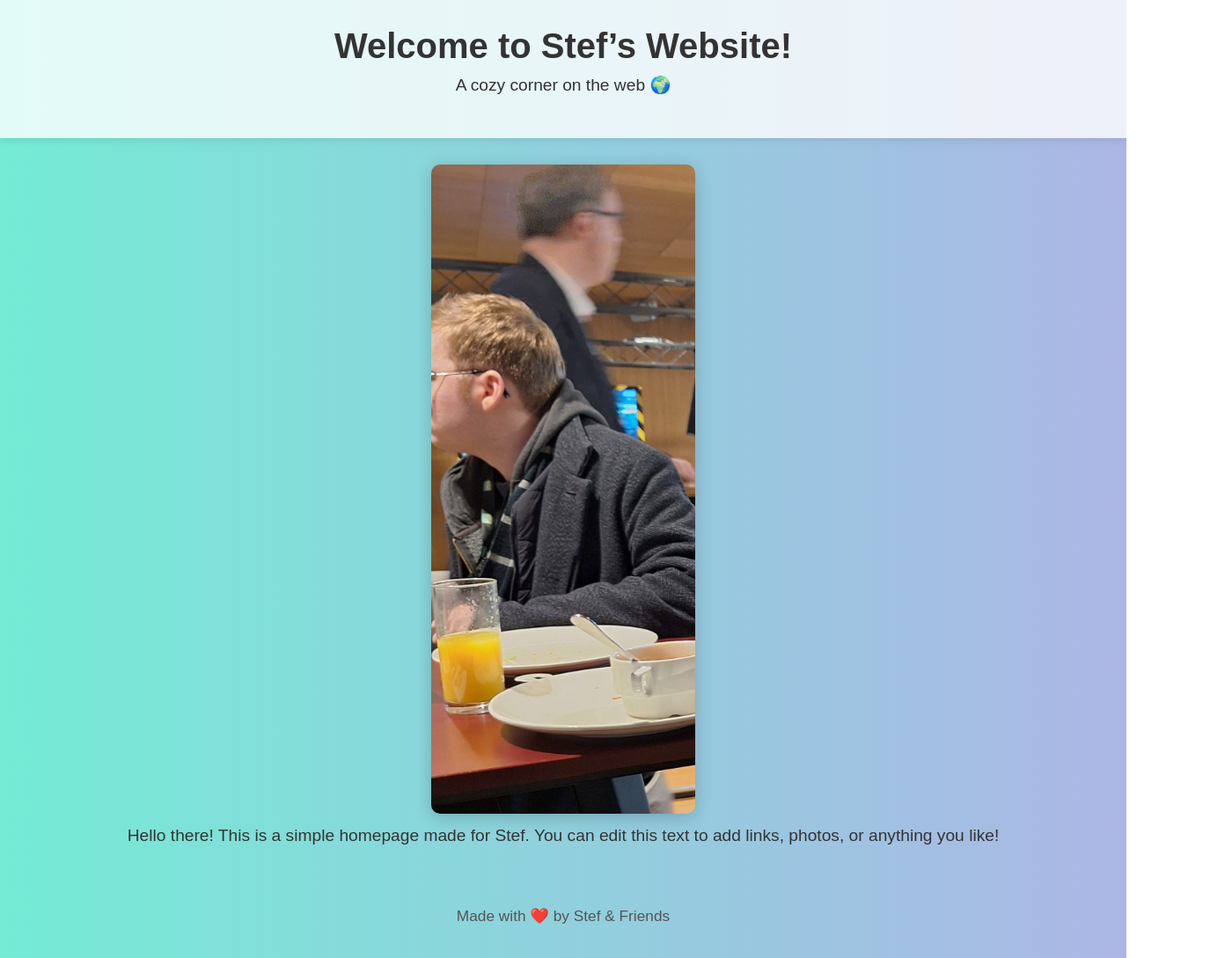
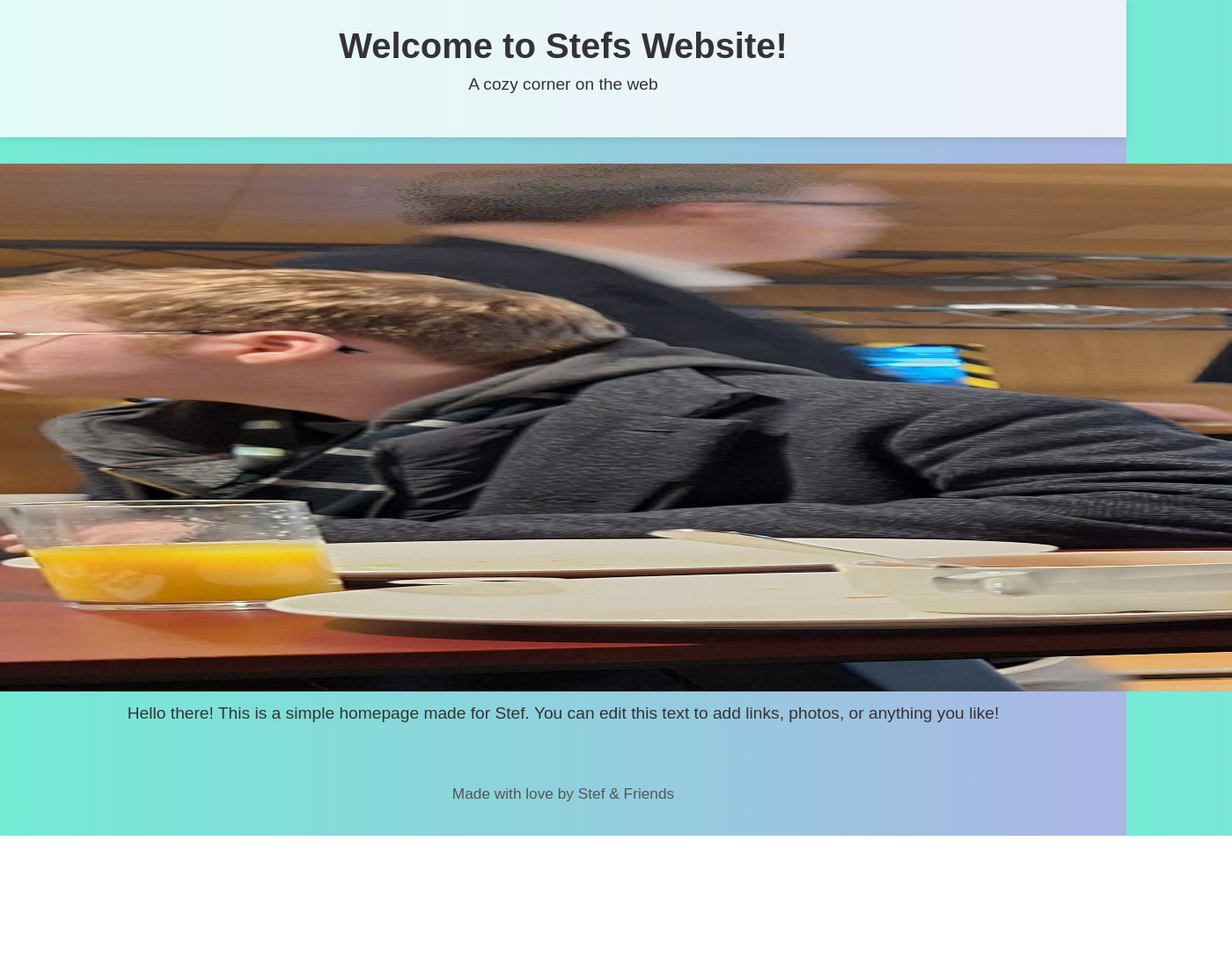
Before and after one commit to Gilde-Devops-Venray/groep99, a plain HTML site: page website/index.html in a window 1280 px wide. Shown: the whole page at 88% size, 1400 px wide, since content can reach past the window. After the commit the page ends 950 px from the top, so only its background shows below. Drawn offline with Linux system fonts and the light colour scheme.

Commit message:
Update index.html

```diff
--- a/website/index.html
+++ b/website/index.html
@@ -27,11 +27,9 @@
       margin-top: 10px;
     }
     img {
-      width: 300px;
-      height: auto;
-      border-radius: 10px;
+      width: 1400px;
+      height: 600px;
       margin-top: 30px;
-      box-shadow: 0 4px 20px rgba(0,0,0,0.2);
     }
     footer {
       margin-top: 40px;
@@ -43,8 +41,8 @@
 </head>
 <body>
   <header>
-    <h1>Welcome to Stef’s Website!</h1>
-    <p>A cozy corner on the web 🌍</p>
+    <h1>Welcome to Stefs Website!</h1>
+    <p>A cozy corner on the web </p>
   </header>
 
   <main>
@@ -54,7 +52,7 @@
   </main>
 
   <footer>
-    <p>Made with ❤️ by Stef & Friends</p>
+    <p>Made with love by Stef & Friends</p>
   </footer>
 </body>
 </html>
```
